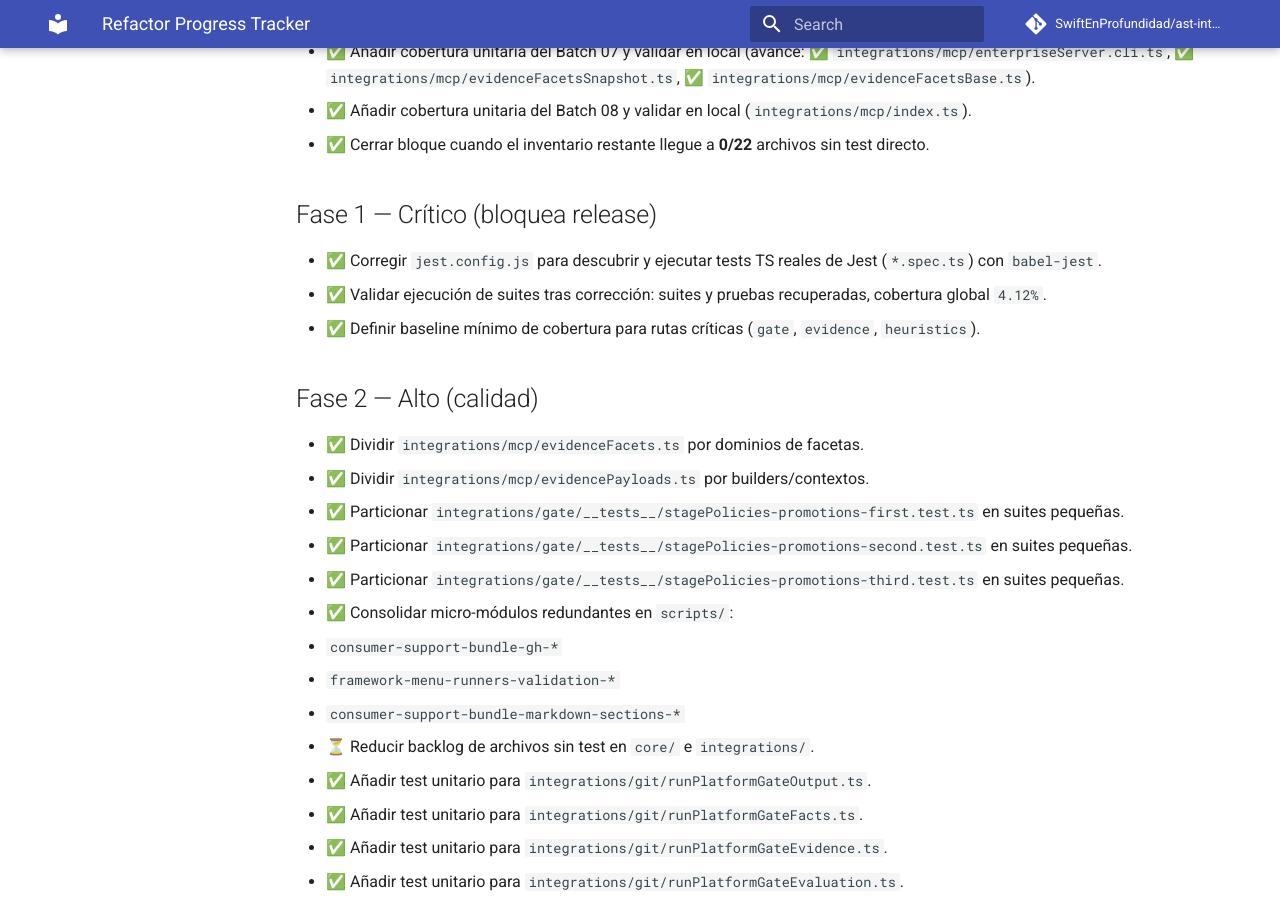
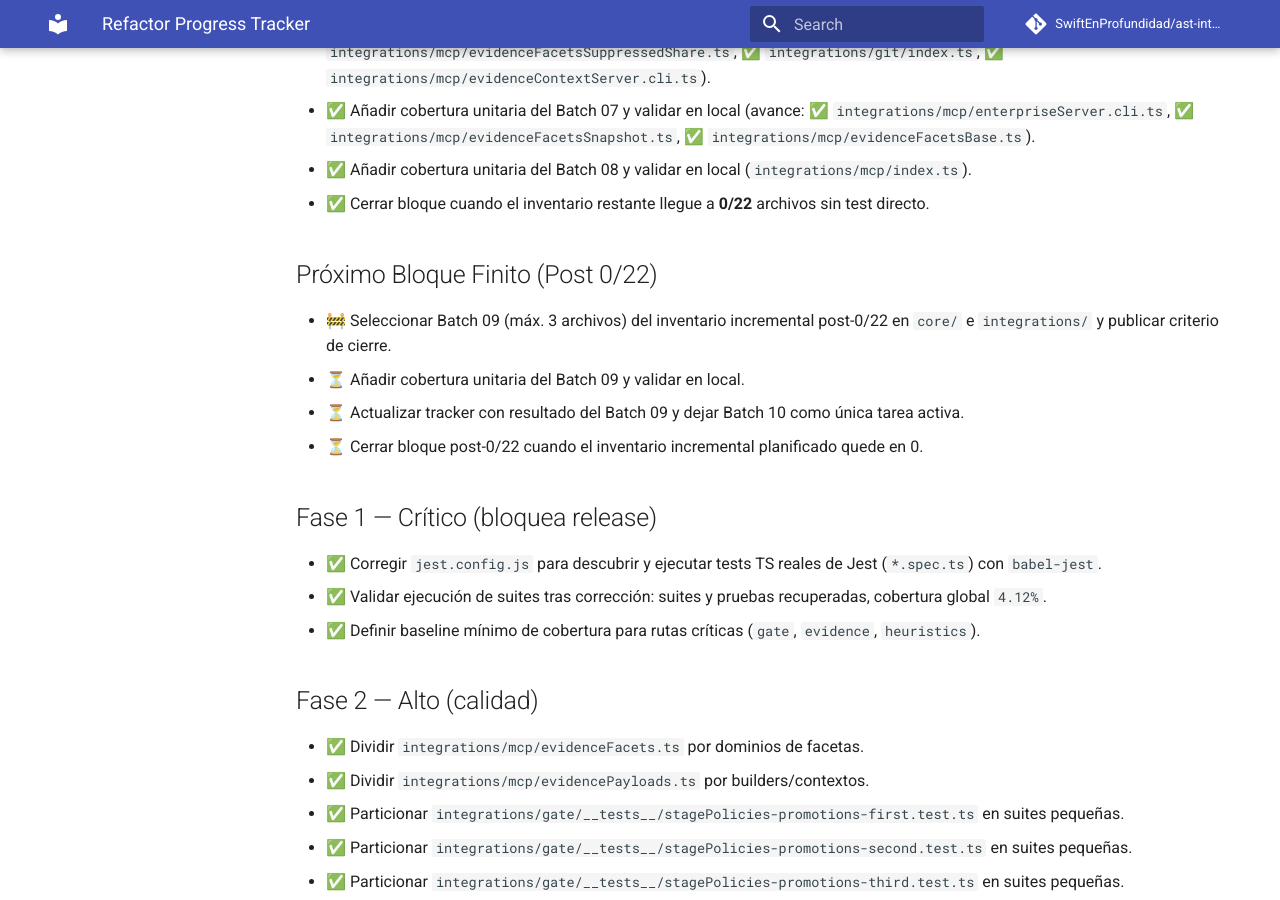
Before and after one commit to SwiftEnProfundidad/ast-intelligence-hooks, an MkDocs documentation site: the page built from docs/REFRACTOR_PROGRESS.md, in a window 1280 px wide and 900 px high, scrolled down 4550 px. Built offline with MkDocs 1.6.1 and Material for MkDocs 9.7.7, drawn with Linux system fonts in a browser that asks for light colours; comment, search, counter and statistics services are not loaded; some of the changed text lies outside the part shown.

Commit message:
docs(tracker): define finite post-0-22 block and next active task

```diff
--- a/docs/REFRACTOR_PROGRESS.md
+++ b/docs/REFRACTOR_PROGRESS.md
@@ -9,6 +9,7 @@ Estado consolidado del refactor con seguimiento de tareas y evidencia del avance
 
 ## Tareas Abiertas (Vista Rápida)
 - ✅ Bloque finito anterior cerrado con inventario restante **0/22** archivos sin test directo.
+- ⏳ Tarea activa actual: seleccionar Batch 09 (máx. 3 archivos) del inventario incremental post-0/22 en `core/` e `integrations/` y publicar criterio de cierre (ver “Próximo Bloque Finito (Post 0/22)”).
 
 ## Backlog Visible (Corto Plazo)
 - ✅ Corregir cumplimiento de documentación enterprise tras ejecución local de tests: indexar `docs/CORE_INTEGRATIONS_UNTESTED_INVENTORY.md` en `docs/README.md` y normalizar su contenido a inglés para pasar `docs-index-coverage` + `enterprise-docs-language` (verificado OK con `npm test -- integrations/platform/__tests__/detectPlatforms.test.ts`).
@@ -53,7 +54,7 @@ Estado consolidado del refactor con seguimiento de tareas y evidencia del avance
 - ✅ Reducir backlog sin test (slice MCP suppressed relations): añadir cobertura unitaria para `integrations/mcp/evidenceFacetsSuppressedRelations.ts`.
 - ✅ Reducir backlog sin test (slice MCP suppressed summary payload): añadir cobertura unitaria para `integrations/mcp/evidencePayloadSummarySuppressed.ts`.
 - ✅ Reducir backlog sin test (slice MCP collections core): añadir cobertura unitaria para `integrations/mcp/evidencePayloadCollections.ts`.
-- 🚧 Ejecutar siguiente bloque alto de refactor: reducir backlog de archivos sin test en `core/` e `integrations/`.
+- ✅ Definir alcance finito del siguiente bloque alto de refactor post-0/22 con tareas visibles y criterio de cierre explícito.
 
 ## Cierre Finito del Bloque Actual
 - ✅ Añadir cobertura unitaria directa para `integrations/mcp/evidenceFacetsSuppressedBase.ts`.
@@ -84,6 +85,12 @@ Estado consolidado del refactor con seguimiento de tareas y evidencia del avance
 - ✅ Añadir cobertura unitaria del Batch 07 y validar en local (avance: ✅ `integrations/mcp/enterpriseServer.cli.ts`, ✅ `integrations/mcp/evidenceFacetsSnapshot.ts`, ✅ `integrations/mcp/evidenceFacetsBase.ts`).
 - ✅ Añadir cobertura unitaria del Batch 08 y validar en local (`integrations/mcp/index.ts`).
 - ✅ Cerrar bloque cuando el inventario restante llegue a **0/22** archivos sin test directo.
+
+## Próximo Bloque Finito (Post 0/22)
+- 🚧 Seleccionar Batch 09 (máx. 3 archivos) del inventario incremental post-0/22 en `core/` e `integrations/` y publicar criterio de cierre.
+- ⏳ Añadir cobertura unitaria del Batch 09 y validar en local.
+- ⏳ Actualizar tracker con resultado del Batch 09 y dejar Batch 10 como única tarea activa.
+- ⏳ Cerrar bloque post-0/22 cuando el inventario incremental planificado quede en 0.
 
 ## Fase 1 — Crítico (bloquea release)
 - ✅ Corregir `jest.config.js` para descubrir y ejecutar tests TS reales de Jest (`*.spec.ts`) con `babel-jest`.
```
